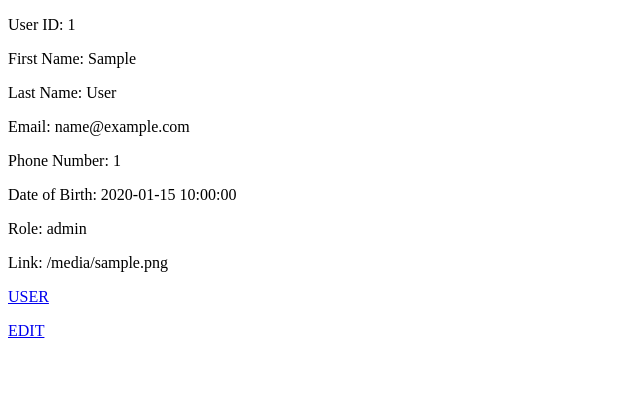
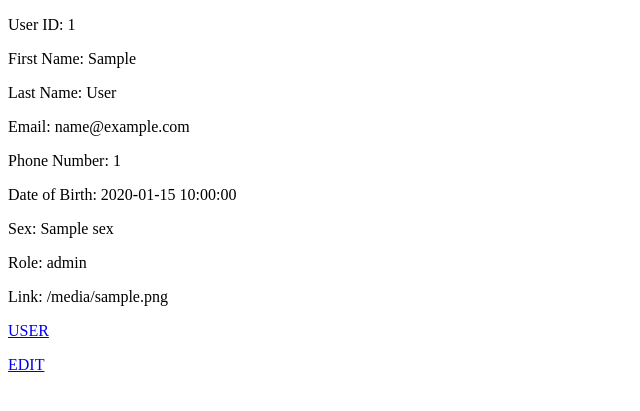
Before and after one commit to MonkeySee-MonkeyDo/GameDevPlatform, a Flask app: page /profile/1 in a window 1280 px wide. Shown: the part 26-437 px from the top of the page, without its empty margins (0-640 px from the left). Run offline with Flask 2, Linux system fonts and the light colour scheme; a database or web service that is not in the repository returns one stand-in record (values such as "Sample title"); some libraries are stand-ins or nearby versions.

Commit message:
fix profile display

```diff
--- a/main_app/templates/profile.html
+++ b/main_app/templates/profile.html
@@ -8,6 +8,7 @@
     <p>Email: {{ profile.email }}</p>
     <p>Phone Number: {{ profile.phone_number }}</p>
     <p>Date of Birth: {{ profile.dob }}</p>
+    <p>Sex: {{ profile.sex }}</p>
     <p>Role: {{ profile.role }}</p>
     <p>Link: {{ profile.link }}</p>
     <p><a href="/user/{{ profile.user_id }}">USER</a></p>
```
